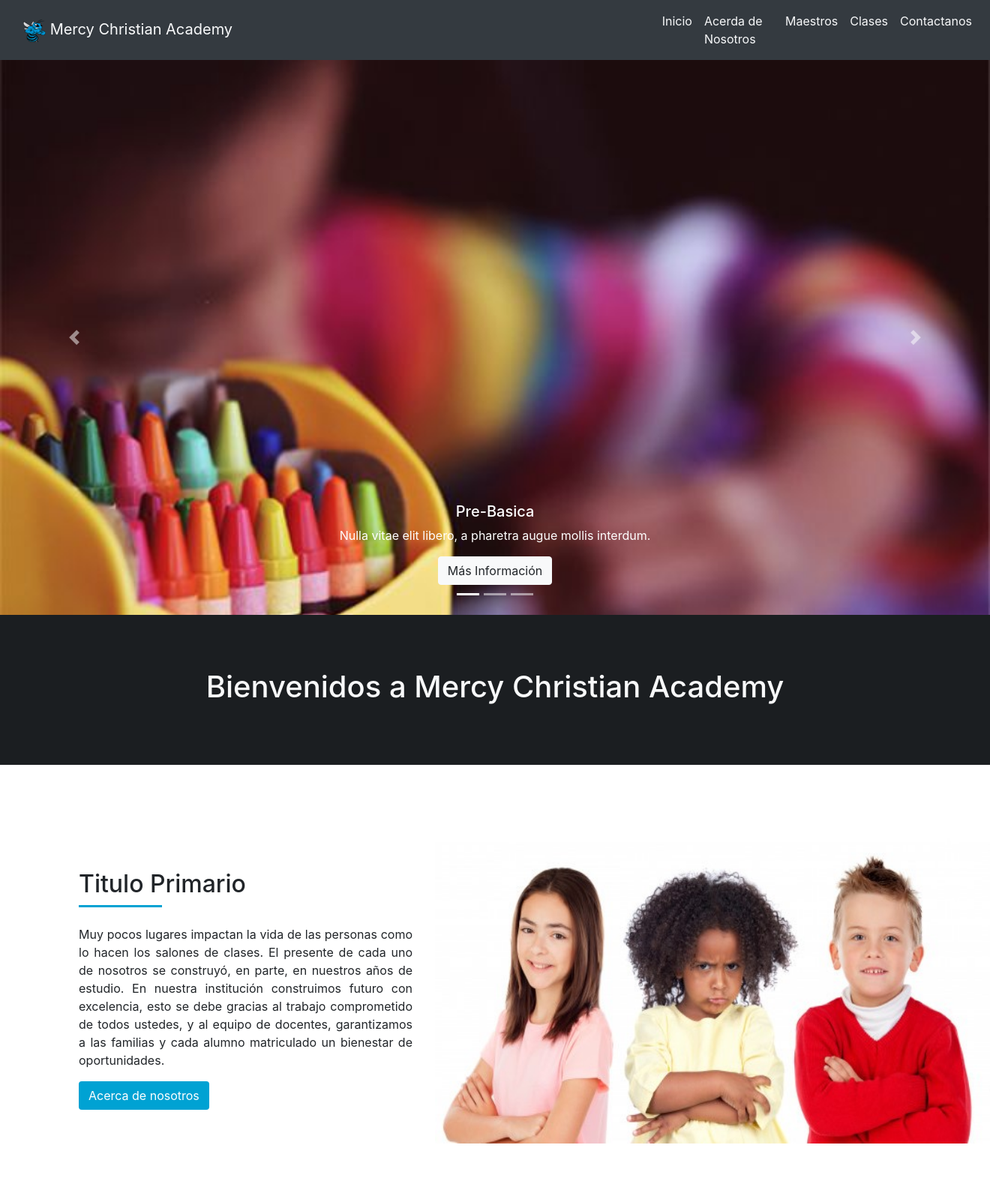
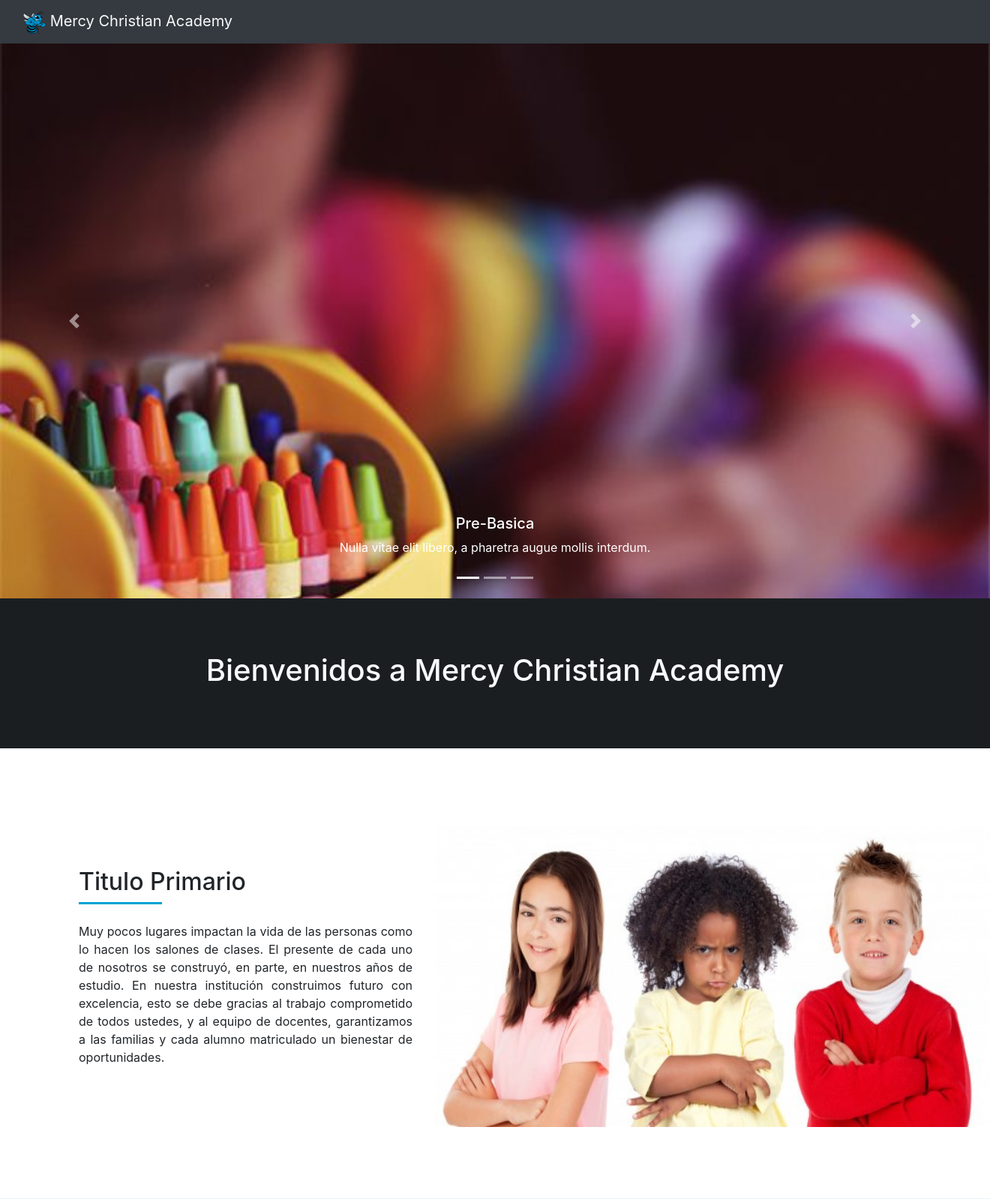
Before and after one commit to Ivan-godoy/mercy, a PHP site: page / in a window 1320 px wide; the page is wider, and only the part inside the window is pictured. Shown: the top 1599 px of that part at 75% size. Run offline with PHP 8.4, Linux system fonts and the light colour scheme.

Commit message:
adios botones

```diff
--- a/carusel.php
+++ b/carusel.php
@@ -11,7 +11,6 @@
                 <div class="carousel-caption d-none d-md-block">
                     <h5>Pre-Basica</h5>
                     <p>Nulla vitae elit libero, a pharetra augue mollis interdum.</p>
-                    <a href="" class="btn btn-light"><span class="icon icon-plus"></span> Más Información</a>
                 </div>
             </div>
             <div class="carousel-item img-alt" >
@@ -19,7 +18,6 @@
                 <div class="carousel-caption d-none d-md-block">
                     <h5>Basica</h5>
                     <p>Lorem ipsum dolor sit amet, consectetur adipiscing elit.</p>
-                    <a href="" class="btn btn-light"><span class="icon icon-plus"></span> Más Información</a>
                 </div>
             </div>
             <div class="carousel-item img-alt">
@@ -27,7 +25,6 @@
                 <div class="carousel-caption d-none d-md-block">
                     <h5>Media</h5>
                     <p>Praesent commodo cursus magna, vel scelerisque nisl consectetur.</p>
-                    <a href="" class="btn btn-light"><span class="icon icon-plus"></span> Más Información</a>
                 </div>
             </div>
         </div>
--- a/index.php
+++ b/index.php
@@ -28,7 +28,6 @@
                 <div class="linea"></div>
                 <br>
                 <p>Muy pocos lugares impactan la vida de las personas como lo hacen los salones de clases. El presente de cada uno de nosotros se construyó, en parte, en nuestros años de estudio. En nuestra institución construimos futuro con excelencia, esto se debe gracias al trabajo comprometido de todos ustedes, y al equipo de docentes, garantizamos a las familias  y cada alumno matriculado un bienestar de oportunidades.</p>
-                <a href=""class="btn btn-blue">Acerca de nosotros</a>
             </div>
             <div class="col-md-4" data-aos="fade-up">
                 <img id="niños" alt="" src="img/niños.jpg">
--- a/maestros.php
+++ b/maestros.php
@@ -5,7 +5,6 @@
             <div class="linea"></div>
             <br>
             <p>Lorem ipsum dolor sit amet, consectetur adipisicing elit. Accusantium aperiam dolore tempora tenetur voluptates? Distinctio inventore mollitia nobis repellendus vel. Animi autem culpa cum, doloribus enim esse illum iste minima, molestias necessitatibus nostrum numquam officia quam quibusdam veniam voluptas voluptate voluptatum. Accusamus asperiores, autem dicta doloremque explicabo facere fuga id nam odio officiis, quasi quidem quos ratione, reiciendis temporibus voluptatibus.</p>
-            <a href=""class="btn btn-blue">Ver más</a>
         </div>
 
         <div class="owl-carousel owl-theme col-md-8 h-75">
--- a/nav.php
+++ b/nav.php
@@ -11,11 +11,6 @@
         </div>
         <div class="collapse navbar-collapse" id="navbarNavAltMarkup">
             <div class="navbar-nav">
-                <a class="nav-item nav-link text-light" href="#">Inicio</a>
-                <a class="nav-item nav-link text-light" href="#">Acerda de Nosotros</a>
-                <a class="nav-item nav-link text-light" href="#">Maestros</a>
-                <a class="nav-item nav-link text-light" href="#">Clases</a>
-                <a class="nav-item nav-link text-light" href="#">Contactanos</a>
             </div>
         </div>
 </nav>
```
